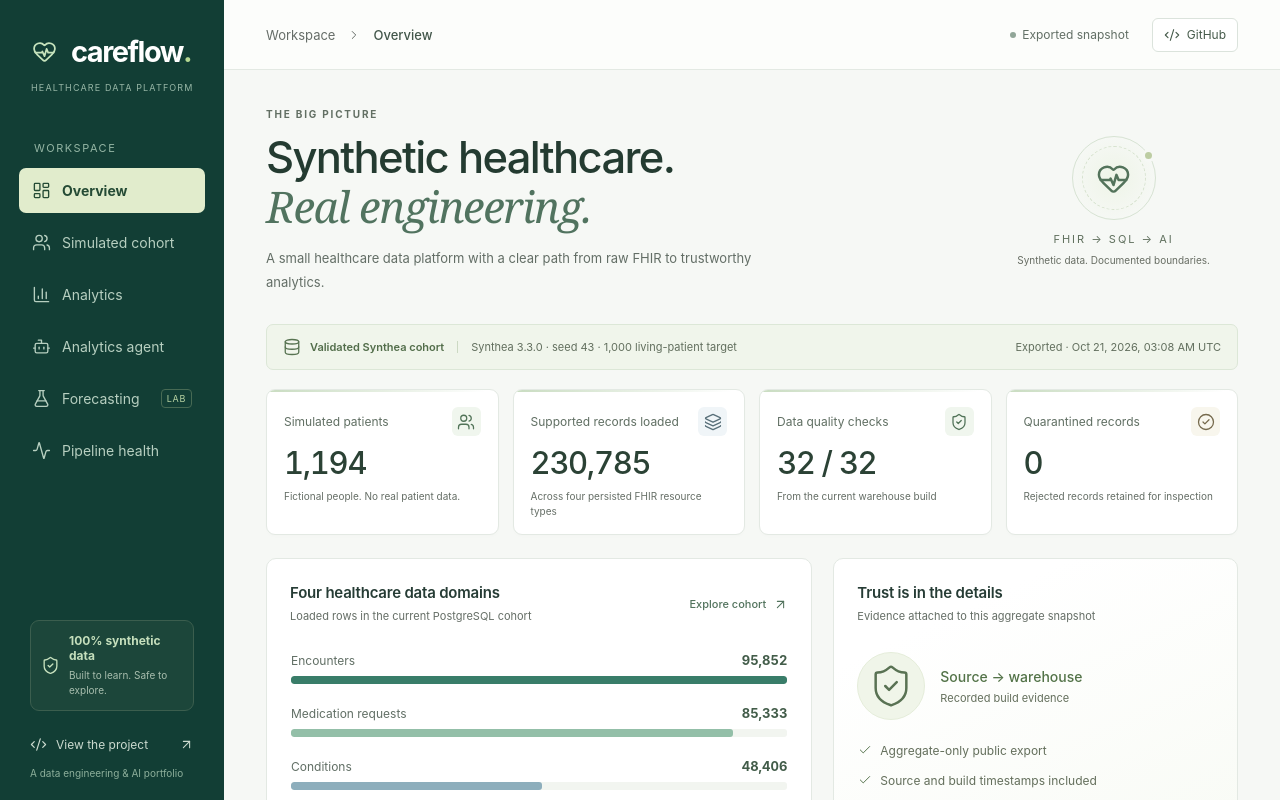
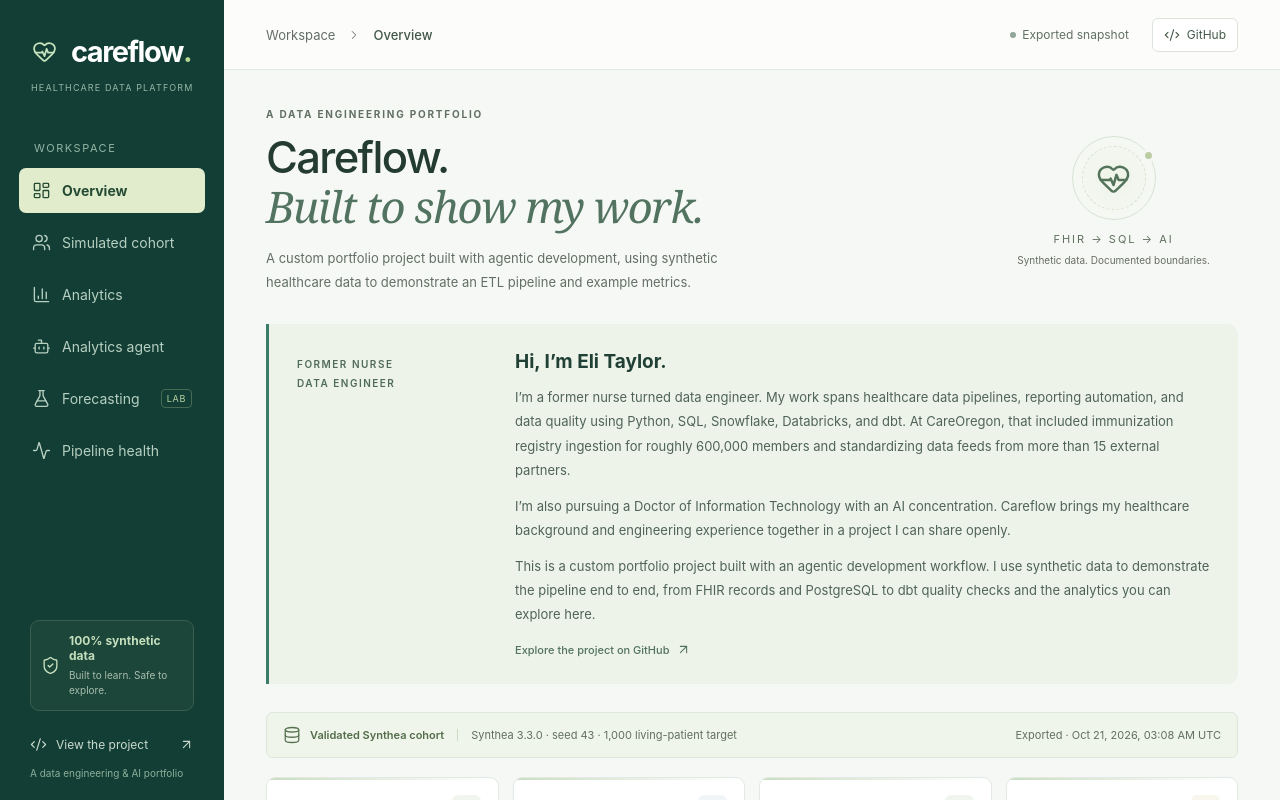
Before and after one commit to elitay152/careflow-dashboard, a React (Vite) app: page / in a window 1280 px wide. Shown: the top 800 px of the page. Built offline with nearby package versions, Linux system fonts and the light colour scheme.

Commit message:
Introduce Eli Taylor and clarify the portfolio overview

```diff
--- a/src/App.tsx
+++ b/src/App.tsx
@@ -14,7 +14,6 @@ import {
   Download,
   FileJson,
   FlaskConical,
-  GitBranch,
   Code2 as Github,
   HeartPulse,
   Info,
@@ -73,11 +72,11 @@ const nav = [
     id: "overview",
     label: "Overview",
     icon: LayoutDashboard,
-    eyebrow: "THE BIG PICTURE",
-    title: "Synthetic healthcare.",
-    accent: "Real engineering.",
+    eyebrow: "A DATA ENGINEERING PORTFOLIO",
+    title: "Careflow.",
+    accent: "Built to show my work.",
     description:
-      "A small healthcare data platform with a clear path from raw FHIR to trustworthy analytics.",
+      "A custom portfolio project built with agentic development, using synthetic healthcare data to demonstrate an ETL pipeline and example metrics.",
   },
   {
     id: "cohort",
@@ -280,6 +279,42 @@ function Overview() {
   ];
   return (
     <>
+      <section className="author-intro" aria-labelledby="author-heading">
+        <div className="author-role">
+          FORMER NURSE
+          <br />
+          DATA ENGINEER
+        </div>
+        <div>
+          <h2 id="author-heading">Hi, I’m Eli Taylor.</h2>
+          <p>
+            I’m a former nurse turned data engineer. My work spans healthcare
+            data pipelines, reporting automation, and data quality using Python,
+            SQL, Snowflake, Databricks, and dbt. At CareOregon, that included
+            immunization registry ingestion for roughly 600,000 members and
+            standardizing data feeds from more than 15 external partners.
+          </p>
+          <p>
+            I’m also pursuing a Doctor of Information Technology with an AI
+            concentration. Careflow brings my healthcare background and
+            engineering experience together in a project I can share openly.
+          </p>
+          <p>
+            This is a custom portfolio project built with an agentic development
+            workflow. I use synthetic data to demonstrate the pipeline end to
+            end, from FHIR records and PostgreSQL to dbt quality checks and the
+            analytics you can explore here.
+          </p>
+          <a
+            className="text-link"
+            href={source}
+            target="_blank"
+            rel="noopener noreferrer"
+          >
+            Explore the project on GitHub <Icon icon={ArrowUpRight} size={15} />
+          </a>
+        </div>
+      </section>
       <div className="evidence-banner">
         <div>
           <Icon icon={Database} />
@@ -451,14 +486,14 @@ function Overview() {
       </Panel>
       <div className="cohort-callout">
         <div className="callout-icon">
-          <Icon icon={GitBranch} size={24} />
+          <Icon icon={BarChart3} size={24} />
         </div>
         <div>
-          <h3>Two datasets. Clearly separated.</h3>
+          <h3>Explore this cohort</h3>
           <p>
-            The 108-patient validation is archived evidence. Interactive
-            analytics use the current {number(current.counts.patients)}-patient
-            cohort export.
+            The analytics page shows encounter trends, duration statistics,
+            conditions, and medication requests for{" "}
+            {number(current.counts.patients)} synthetic patients.
           </p>
         </div>
         <a className="button secondary" href="#analytics">
--- a/src/styles.css
+++ b/src/styles.css
@@ -2561,3 +2561,45 @@ input::placeholder {
   margin-top: 8px;
   overflow-wrap: anywhere;
 }
+
+.author-intro {
+  display: grid;
+  grid-template-columns: 190px minmax(0, 1fr);
+  gap: 28px;
+  margin-bottom: 28px;
+  padding: 26px 28px;
+  border-left: 3px solid var(--teal);
+  border-radius: 0 10px 10px 0;
+  background: #edf3e9;
+}
+.author-role {
+  max-width: 170px;
+  padding-top: 5px;
+  font-size: 10px;
+  font-weight: 600;
+  letter-spacing: 1.5px;
+  line-height: 1.9;
+  color: #506c58;
+}
+.author-intro h2 {
+  margin: 0 0 12px;
+  font-size: 19px;
+  color: var(--ink);
+}
+.author-intro p {
+  max-width: 760px;
+  margin: 0 0 12px;
+  font-size: 13px;
+  line-height: 1.85;
+  color: #506358;
+}
+@media (max-width: 650px) {
+  .author-intro {
+    grid-template-columns: minmax(0, 1fr);
+    gap: 12px;
+    padding: 22px;
+  }
+  .author-role {
+    max-width: none;
+  }
+}
```
Also changed, not shown: 3 other files (tests, documents, lock files or other folders).
